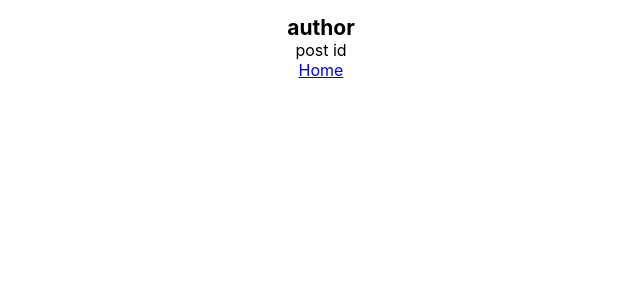
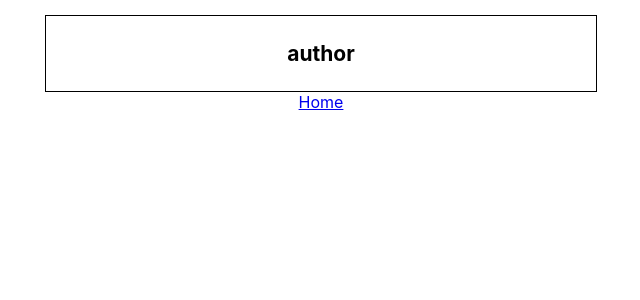
Before and after one commit to ksemenza/beta-blog-fe, a React (Create React App) app: page /comment/1 in a window 1280 px wide. Shown: the top 300 px of the page, without its empty margins (319-959 px from the left). Built offline with nearby package versions, Linux system fonts and the light colour scheme; sample sign-in values are in the browser's storage.

Commit message:
updated deployed endpoint

```diff
--- a/src/api/axiosAuth.jsx
+++ b/src/api/axiosAuth.jsx
@@ -7,7 +7,7 @@ const DB_URL = process.env.BE_URL || LOCAL_URL
 export const axiosAuth = () => {
     const token = localStorage.getItem('token');
     return axios.create({
-        baseURL: `http://localhost:8080/api`,
+        baseURL: `${DEPLOYED_URL}`,
         headers: {
             Authorization: token
         }
--- a/src/assets/css/comment.css
+++ b/src/assets/css/comment.css
@@ -0,0 +1,6 @@
+.comment-card-cta{
+    border: 1px solid black;
+    padding: 2.5rem;
+    width: 50rem;
+    margin: 0 auto;
+}
--- a/src/comment/Comment.jsx
+++ b/src/comment/Comment.jsx
@@ -78,9 +78,9 @@ const Comment = props => {
 
             {/* <CommentFeed/> */}
             <div className='comment-list-wrap'>
-                <button onClick={handleClick}> {!addComment ? 'Add Comment' : 'Cancel'} </button>
+                {/* <button onClick={handleClick}> {!addComment ? 'Add Comment' : 'Cancel'} </button> */}
                 <h3> {postDetails.title} </h3>
-             <h6> {postDetails.author}</h6>
+             <p>author:{postDetails.author}</p>
                <p>{postDetails.content}</p>
 
                 {postsComment ? <CommentAdd toggleAddComment={handleClick} /> :
--- a/src/comment/CommentCard.jsx
+++ b/src/comment/CommentCard.jsx
@@ -1,5 +1,6 @@
 import React from 'react'
 import { connect } from 'react-redux'
+import '../assets/css/comment.css'
 
 const CommentCard = props => {
 
@@ -11,10 +12,9 @@ const CommentCard = props => {
 
 
     return (
-        <div className='comment-view-cta'>
+        <div className='comment-card-cta'>
             <h6>author {props.author}</h6>
             <p> {props.comment} </p>
-            <p> post id {props.post_id} </p>
 
         </div>
     )
--- a/src/user/user-action.jsx
+++ b/src/user/user-action.jsx
@@ -23,7 +23,7 @@ export const registerUser = (newUser, history) => dispatch => {
     console.log(`action register`)
     dispatch({ type: REGISTER_REQUEST });
     axios
-      .post(`${LOCAL_URL}${REGISTER_URL}`, newUser)
+      .post(`${DEPLOYED_URL}${REGISTER_URL}`, newUser)
       .then(res => {
         dispatch({ type: REGISTER_SUCCESS, payload: res.data });
         localStorage.setItem('token',res.data.token)
```
Also changed, not shown: 1 other file (tests, documents, lock files or other folders).
